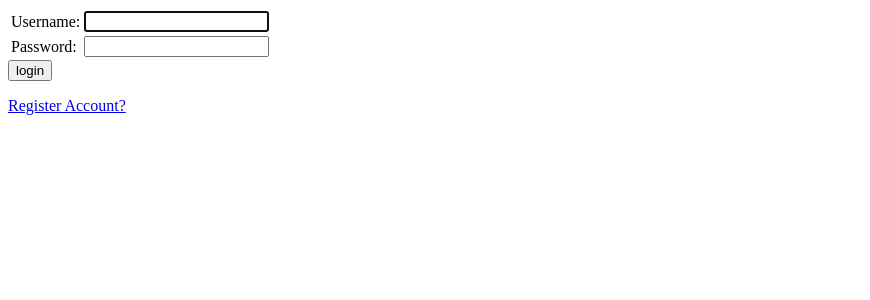
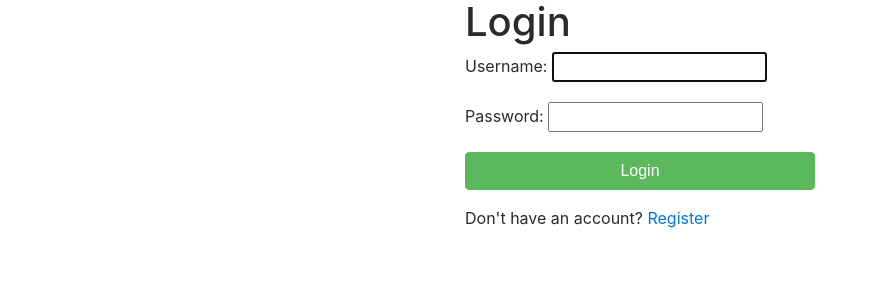
Before and after one commit to emorthen/AdvancedSoftwareDevelopment, a Django app: page /login/ in a window 1280 px wide. Shown: the top 300 px of the page, without its empty margins (0-870 px from the left). Run offline with Django 3.2, Linux system fonts and the light colour scheme; parts of the project's set-up code (start-up, migrations or seed data) failed here and were passed over; some libraries are stand-ins or nearby versions.

Commit message:
Styling for login and signup

```diff
--- a/AdvancedSoftwareDevelopment/templates/registration/login.html
+++ b/AdvancedSoftwareDevelopment/templates/registration/login.html
@@ -1,3 +1,5 @@
+<link rel="stylesheet" href="https://maxcdn.bootstrapcdn.com/bootstrap/4.0.0-alpha.6/css/bootstrap.min.css" integrity="sha384-rwoIResjU2yc3z8GV/NPeZWAv56rSmLldC3R/AZzGRnGxQQKnKkoFVhFQhNUwEyJ" crossorigin="anonymous">    <meta charset="UTF-8">
+
 {% if form.errors %}
 <p>Your username and password didn't match. Please try again.</p>
 {% endif %}
@@ -11,9 +13,14 @@
     {% endif %}
 {% endif %}
 
+
+<div class="container">
+    <div class="row justify-content-center">
+        <div class="col-md-4 login-form">
 <form method="post" action="{% url 'login' %}">
 {% csrf_token %}
-<table>
+    <h1>Login</h1>
+    {% comment %}<table>
         <tr>
             <td>{{ form.username.label_tag }}</td>
             <td>{{ form.username }}</td>
@@ -22,13 +29,39 @@
             <td>{{ form.password.label_tag }}</td>
             <td>{{ form.password }}</td>
         </tr>
-</table>
+    </table>{% endcomment %}
 
-<input type="submit" value="login" />
+
+
+    <div class="form-group">
+        <tr>
+            <td>{{ form.username.label_tag }}</td>
+            <td>{{ form.username }}</td>
+        </tr>
+    </div>
+
+    <div class="form-group">
+        <tr>
+            <td>{{ form.password.label_tag }}</td>
+            <td>{{ form.password }}</td>
+        </tr>
+    </div>
+
+    <div class="form-group">
+        <input class="btn btn-success btn-block" type="submit" value="Login"/>
         <input type="hidden" name="next" value="{{ next }}" />
+    </div>
+
+    <div class="form-group">
+        <label>Don't have an account? </label>
+        <a href="{% url 'signup' %}">Register</a>
+    </div>
     </form>
 
-<p><a href="{% url 'signup' %}">Register Account?</a></p>
+
+        </div>
+    </div>
+</div>
 
 {# Assumes you setup the password_reset view in your URLconf #}
 <!-- <p><a href="{#% url 'password_reset' %#}">Lost password?</a></p> -->
```
Also changed, not shown: AdvancedSoftwareDevelopment/templates/signup.html (+26 -7 lines). Lines whose indentation alone changed are shown as unchanged.
